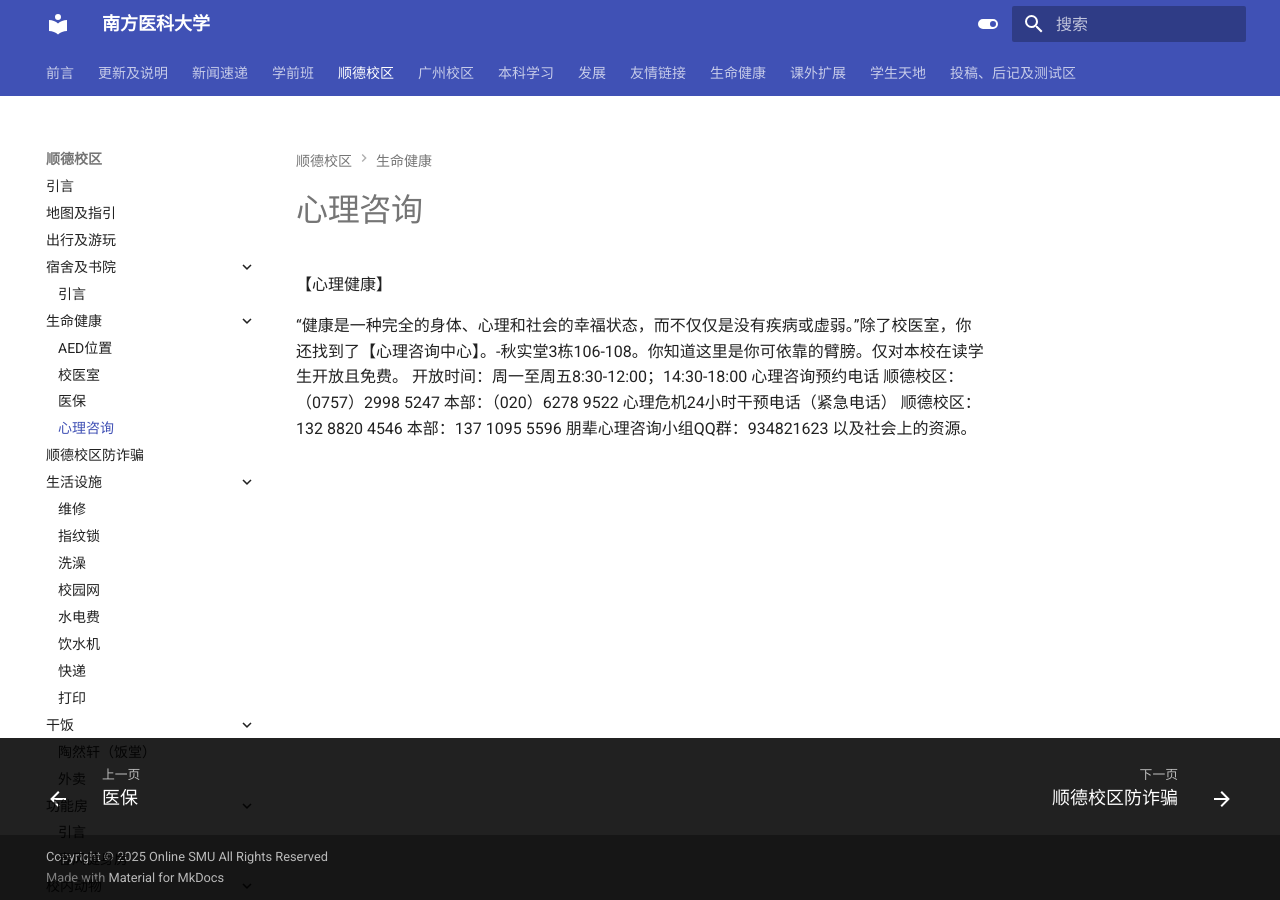
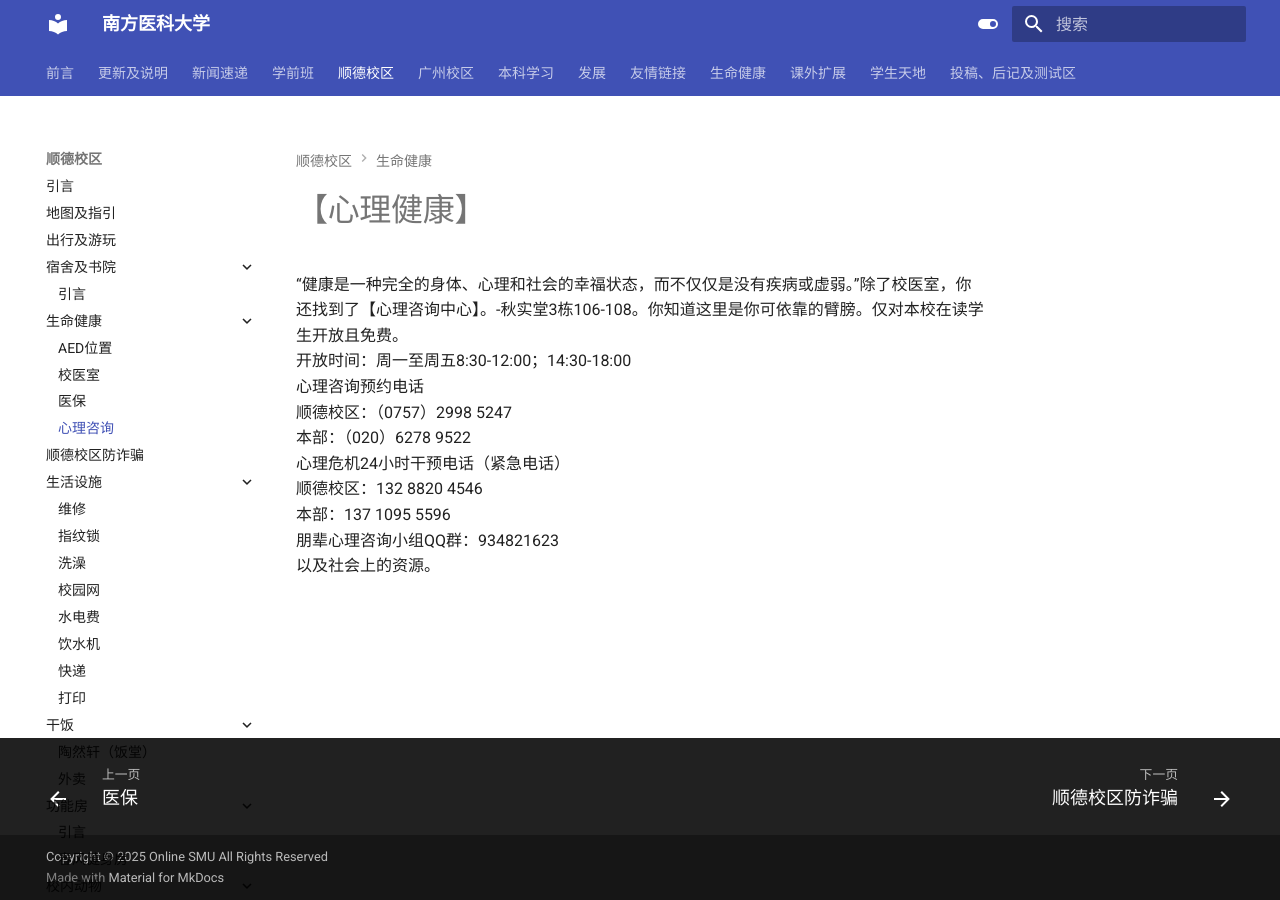
Before and after one commit to ILOVESMU/ILOVESMU.github.io, an MkDocs documentation site: the page built from docs/顺德校区/生命健康/心理咨询.md, in a window 1280 px wide. Built offline with MkDocs 1.6.1 and Material for MkDocs 9.7.7, drawn with Linux system fonts in a browser that asks for light colours; old or Windows-style settings are respelled for this version of MkDocs.

Commit message:
suibiandasenme

```diff
--- a/docs/顺德校区/生命健康/心理咨询.md
+++ b/docs/顺德校区/生命健康/心理咨询.md
@@ -1,12 +1,12 @@
-【心理健康】
+# 【心理健康】
 
-“健康是一种完全的身体、心理和社会的幸福状态，而不仅仅是没有疾病或虚弱。”除了校医室，你还找到了【心理咨询中心】。-秋实堂3栋106-108。你知道这里是你可依靠的臂膀。仅对本校在读学生开放且免费。
-开放时间：周一至周五8:30-12:00；14:30-18:00
-心理咨询预约电话
-顺德校区：（0757）2998 5247
-本部：（020）6278 9522
-心理危机24小时干预电话（紧急电话）
-顺德校区：132 8820 4546
-本部：137 1095 5596
-朋辈心理咨询小组QQ群：934821623
-以及社会上的资源。
+“健康是一种完全的身体、心理和社会的幸福状态，而不仅仅是没有疾病或虚弱。”除了校医室，你还找到了【心理咨询中心】。-秋实堂3栋106-108。你知道这里是你可依靠的臂膀。仅对本校在读学生开放且免费。<br>
+开放时间：周一至周五8:30-12:00；14:30-18:00<br>
+心理咨询预约电话<br>
+顺德校区：（0757）2998 5247<br>
+本部：（020）6278 9522<br>
+心理危机24小时干预电话（紧急电话）<br>
+顺德校区：132 8820 4546<br>
+本部：137 1095 5596<br>
+朋辈心理咨询小组QQ群：934821623<br>
+以及社会上的资源。<br>
```
